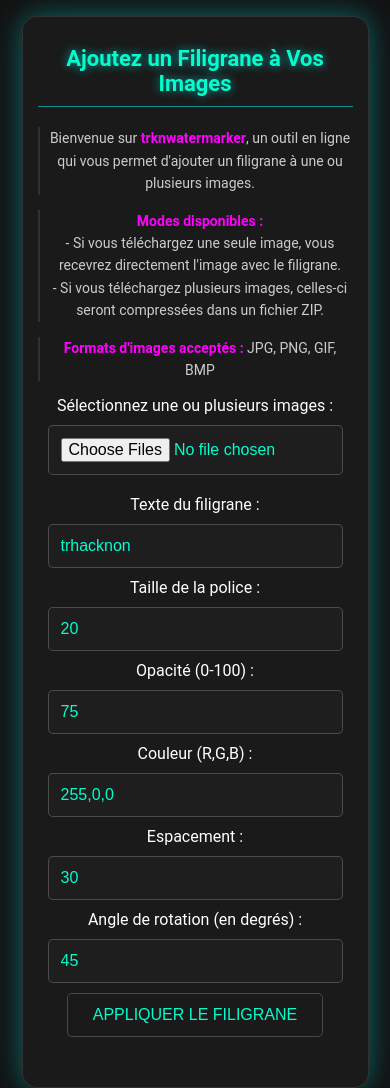
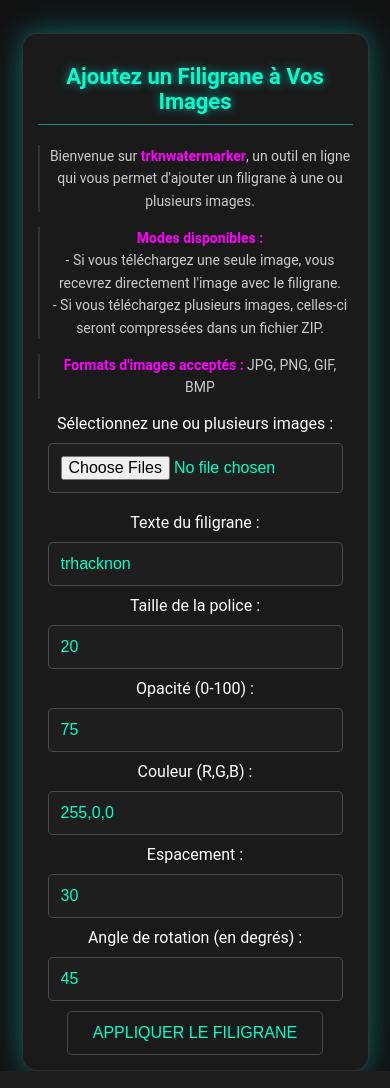
Before and after one commit to tucommenceapousser/trknwatermarker, a Flask app: page / in a window 390 px wide. Run offline with Flask 3, Linux system fonts and the light colour scheme.

Commit message:
Update styles.css

```diff
--- a/static/styles.css
+++ b/static/styles.css
@@ -10,6 +10,7 @@ body {
   padding: 0;
   box-sizing: border-box;
   margin-top: 90px;
+  margin-bottom: 30px;
 }
 
 
@@ -115,7 +116,6 @@ button:focus {
     .container {
     padding: 15px;
     margin-top: 80px;
-    padding-bottom: 50px;
   }
 }
 
```
